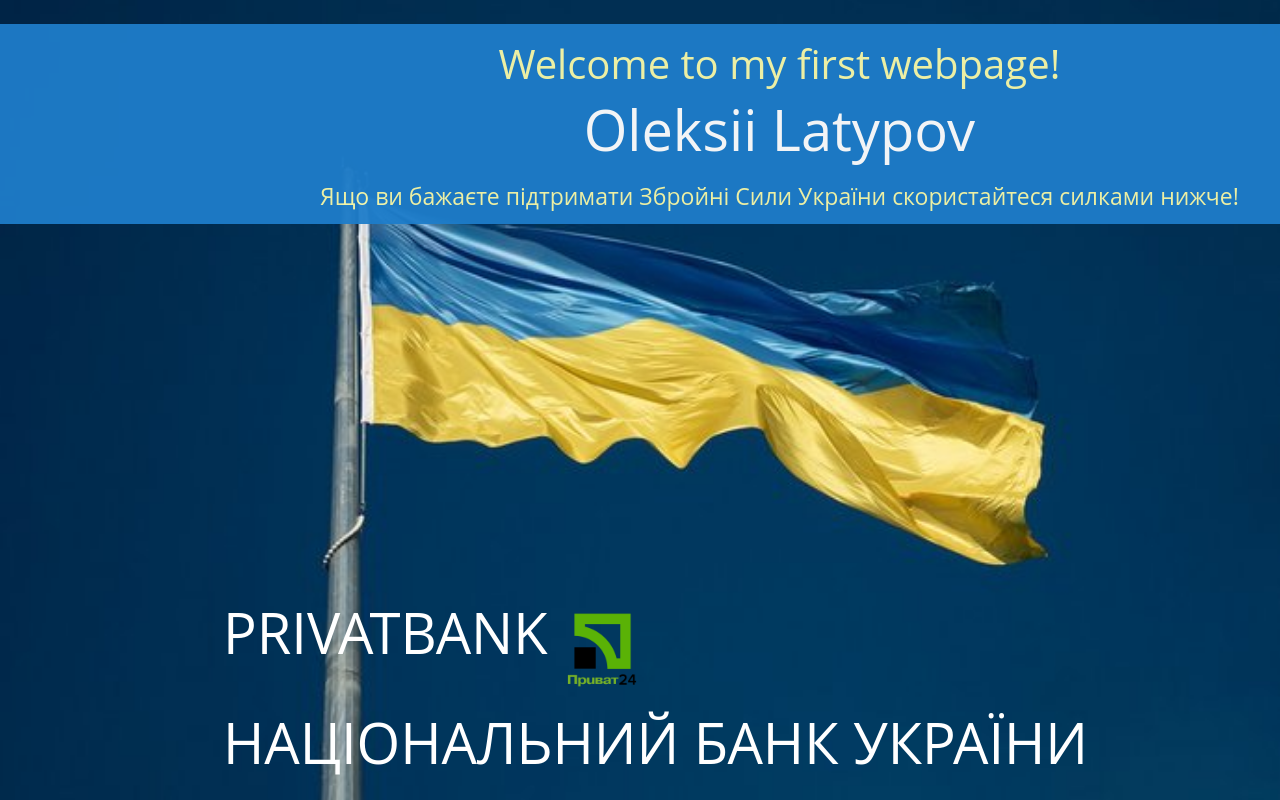
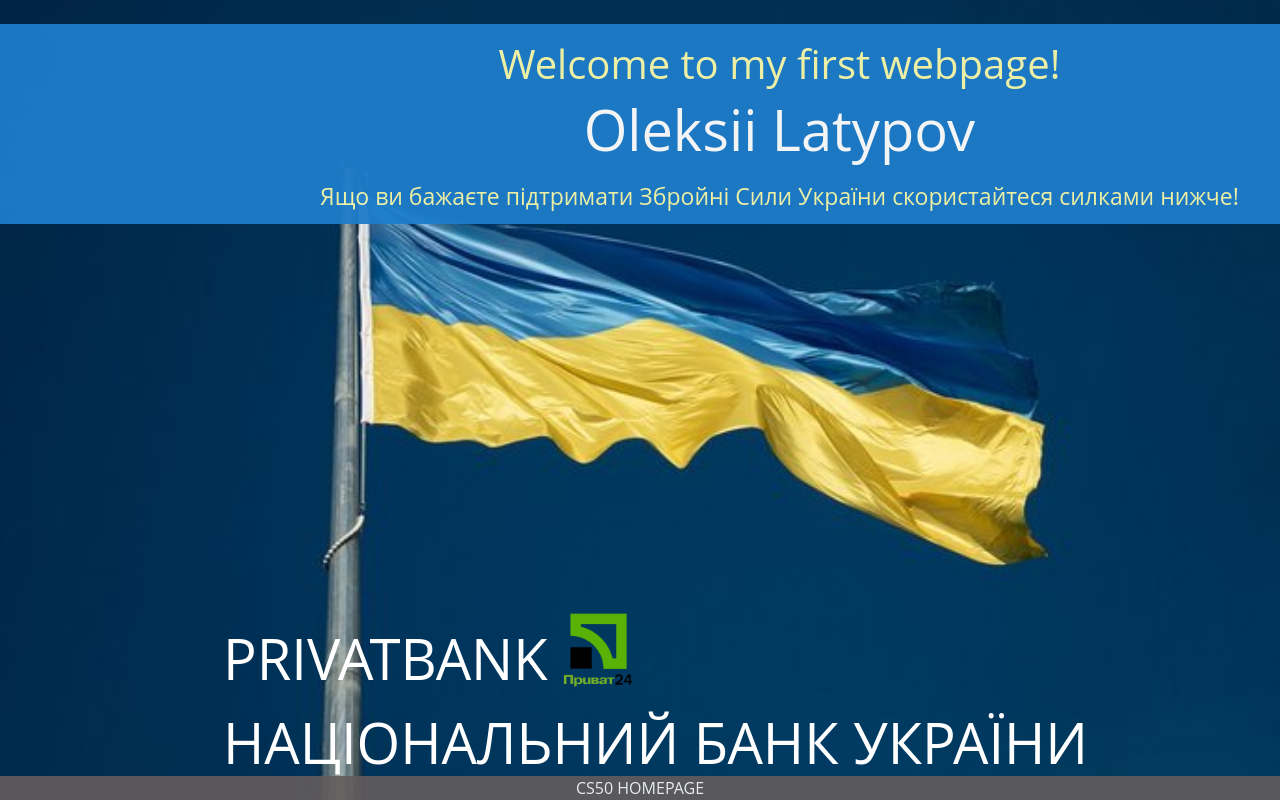
Before and after one commit to OleksiiLatypov/homepageCS50, a plain HTML site: page support.html in a window 1280 px wide. Drawn offline with nearby package versions, Linux system fonts and the light colour scheme; files whose address does not match are found by name.

Commit message:
Update support.html

```diff
--- a/support.html
+++ b/support.html
@@ -3,7 +3,22 @@
 <head>
   <link href="support.css" rel="stylesheet">
   <link href="https://cdn.jsdelivr.net/npm/bootstrap@5.2.0-beta1/dist/css/bootstrap.min.css" rel="stylesheet" integrity="sha384-0evHe/X+R7YkIZDRvuzKMRqM+OrBnVFBL6DOitfPri4tjfHxaWutUpFmBp4vmVor" crossorigin="anonymous">
+  <style>
+    .footer {
+       position: fixed;
+       width: 100%;
+       background-color: rgb(99, 92, 92);
+       color: white;
+       bottom: 0;
+       text-align: center;
+       opacity: 0.9;
+    }
+    .cs50{
+       vertical-align: bottom;
+    }
 
+
+  </style>
 
 </head>
 <body>
@@ -18,10 +33,14 @@
   </div>
   <div class="cards">
     <ul class="lst">
-      <li id="f"><a href="https://blago.privatbank.ua/view/358" style="text-align:center;">PRIVATBANK</a>
-      <img src="https://raw.githubusercontent.com/OleksiiLatypov/homepageCS50/main/privat24.png" alt="privat55" width="100" height="100"></li>
+      <li id="f"><a href="https://blago.privatbank.ua/view/358" style="text-align:center" style="color:white">PRIVATBANK<img style="vertical-align: bottom" src="C:\Users\ovcha\OneDrive\Рабочий стол\CS50\homepage\images\privat24.png" alt="privat55" width="100" height="100"></li></a>
+      </li>
       <li><a href="https://bank.gov.ua/ua/about/support-the-armed-forces">НАЦІОНАЛЬНИЙ БАНК УКРАЇНИ</a></li>
     </ul>
   </div>
+  <div class="footer">
+    <div class="cs50">CS50 HOMEPAGE</div>
+  </div>
+
 </body>
 </html>
```
